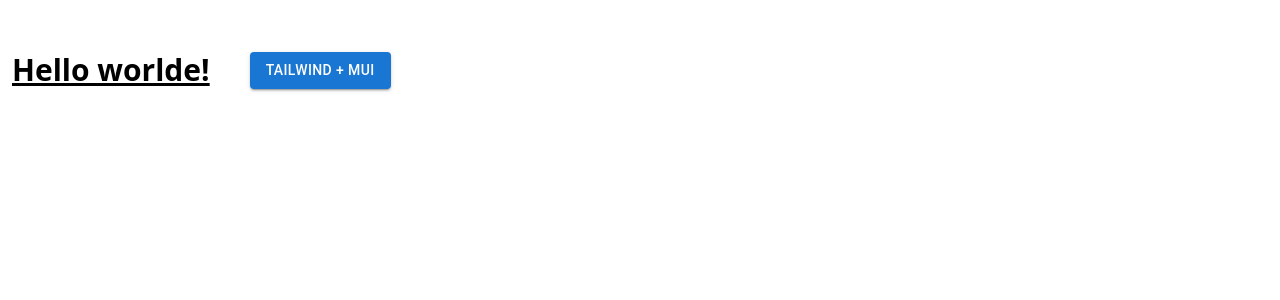
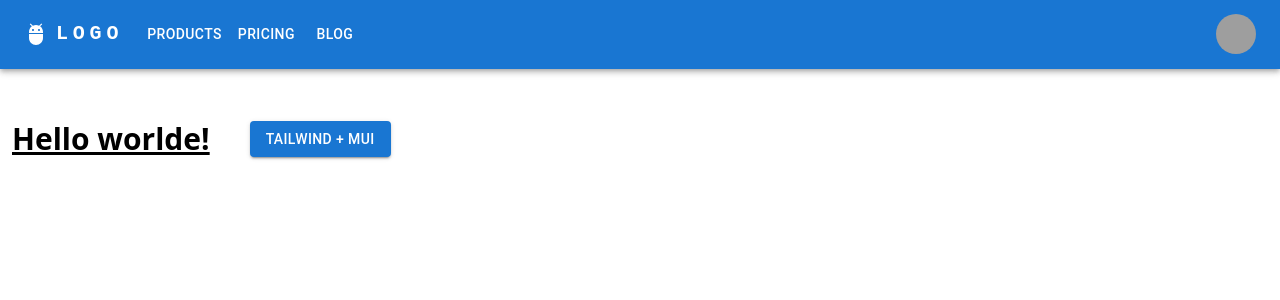
Before and after one commit to idoRevah/webFinal, a React (Vite) app in the folder frontend/: page / in a window 1280 px wide. Shown: the top 300 px of the page. Built offline with nearby package versions, Linux system fonts and the light colour scheme; grey boxes are pictures that could not be loaded.

Commit message:
feat(navbar): navbar template implemented

```diff
--- a/frontend/src/App.tsx
+++ b/frontend/src/App.tsx
@@ -1,9 +1,11 @@
 import { Button } from "@mui/material";
+import ResponsiveAppBar from "./components/navbar/navbar.tsx";
 import "./App.css";
 
 function App() {
   return (
     <>
+      <ResponsiveAppBar></ResponsiveAppBar>
       <div className="flex items-center p-3">
         <div>
           <h1 className="text-3xl font-bold underline">Hello worlde!</h1>
--- /dev/null
+++ b/frontend/src/components/navbar/navbar.tsx
@@ -0,0 +1,166 @@
+import * as React from "react";
+import AppBar from "@mui/material/AppBar";
+import Box from "@mui/material/Box";
+import Toolbar from "@mui/material/Toolbar";
+import IconButton from "@mui/material/IconButton";
+import Typography from "@mui/material/Typography";
+import Menu from "@mui/material/Menu";
+import MenuIcon from "@mui/icons-material/Menu";
+import Container from "@mui/material/Container";
+import Avatar from "@mui/material/Avatar";
+import Button from "@mui/material/Button";
+import Tooltip from "@mui/material/Tooltip";
+import MenuItem from "@mui/material/MenuItem";
+import AdbIcon from "@mui/icons-material/Adb";
+
+// TODO: get it reactively
+const pages = ["Products", "Pricing", "Blog"];
+const settings = ["Profile", "Account", "Dashboard", "Logout"];
+
+function ResponsiveAppBar() {
+  const [anchorElNav, setAnchorElNav] = React.useState<null | HTMLElement>(
+    null
+  );
+  const [anchorElUser, setAnchorElUser] = React.useState<null | HTMLElement>(
+    null
+  );
+
+  const handleOpenNavMenu = (event: React.MouseEvent<HTMLElement>) => {
+    setAnchorElNav(event.currentTarget);
+  };
+  const handleOpenUserMenu = (event: React.MouseEvent<HTMLElement>) => {
+    setAnchorElUser(event.currentTarget);
+  };
+
+  const handleCloseNavMenu = () => {
+    setAnchorElNav(null);
+  };
+
+  const handleCloseUserMenu = () => {
+    setAnchorElUser(null);
+  };
+
+  return (
+    <AppBar position="static">
+      <Container maxWidth="xl">
+        <Toolbar disableGutters>
+          <AdbIcon sx={{ display: { xs: "none", md: "flex" }, mr: 1 }} />
+          <Typography
+            variant="h6"
+            noWrap
+            component="a"
+            href="#app-bar-with-responsive-menu"
+            sx={{
+              mr: 2,
+              display: { xs: "none", md: "flex" },
+              fontFamily: "monospace",
+              fontWeight: 700,
+              letterSpacing: ".3rem",
+              color: "inherit",
+              textDecoration: "none",
+            }}
+          >
+            LOGO
+          </Typography>
+
+          <Box sx={{ flexGrow: 1, display: { xs: "flex", md: "none" } }}>
+            <IconButton
+              size="large"
+              aria-label="account of current user"
+              aria-controls="menu-appbar"
+              aria-haspopup="true"
+              onClick={handleOpenNavMenu}
+              color="inherit"
+            >
+              <MenuIcon />
+            </IconButton>
+            <Menu
+              id="menu-appbar"
+              anchorEl={anchorElNav}
+              anchorOrigin={{
+                vertical: "bottom",
+                horizontal: "left",
+              }}
+              keepMounted
+              transformOrigin={{
+                vertical: "top",
+                horizontal: "left",
+              }}
+              open={Boolean(anchorElNav)}
+              onClose={handleCloseNavMenu}
+              sx={{ display: { xs: "block", md: "none" } }}
+            >
+              {pages.map((page) => (
+                <MenuItem key={page} onClick={handleCloseNavMenu}>
+                  <Typography sx={{ textAlign: "center" }}>{page}</Typography>
+                </MenuItem>
+              ))}
+            </Menu>
+          </Box>
+          <AdbIcon sx={{ display: { xs: "flex", md: "none" }, mr: 1 }} />
+          <Typography
+            variant="h5"
+            noWrap
+            component="a"
+            href="#app-bar-with-responsive-menu"
+            sx={{
+              mr: 2,
+              display: { xs: "flex", md: "none" },
+              flexGrow: 1,
+              fontFamily: "monospace",
+              fontWeight: 700,
+              letterSpacing: ".3rem",
+              color: "inherit",
+              textDecoration: "none",
+            }}
+          >
+            LOGO
+          </Typography>
+          <Box sx={{ flexGrow: 1, display: { xs: "none", md: "flex" } }}>
+            {pages.map((page) => (
+              <Button
+                key={page}
+                onClick={handleCloseNavMenu}
+                sx={{ my: 2, color: "white", display: "block" }}
+              >
+                {page}
+              </Button>
+            ))}
+          </Box>
+          <Box sx={{ flexGrow: 0 }}>
+            <Tooltip title="Open settings">
+              <IconButton onClick={handleOpenUserMenu} sx={{ p: 0 }}>
+                <Avatar alt="Remy Sharp" src="/static/images/avatar/2.jpg" />
+              </IconButton>
+            </Tooltip>
+            <Menu
+              sx={{ mt: "45px" }}
+              id="menu-appbar"
+              anchorEl={anchorElUser}
+              anchorOrigin={{
+                vertical: "top",
+                horizontal: "right",
+              }}
+              keepMounted
+              transformOrigin={{
+                vertical: "top",
+                horizontal: "right",
+              }}
+              open={Boolean(anchorElUser)}
+              onClose={handleCloseUserMenu}
+            >
+              {settings.map((setting) => (
+                <MenuItem key={setting} onClick={handleCloseUserMenu}>
+                  <Typography sx={{ textAlign: "center" }}>
+                    {setting}
+                  </Typography>
+                </MenuItem>
+              ))}
+            </Menu>
+          </Box>
+        </Toolbar>
+      </Container>
+    </AppBar>
+  );
+}
+export default ResponsiveAppBar;
```
Also changed, not shown: frontend/src/pages/signIn.tsx (added), frontend/src/pages/signUp.tsx (added).
